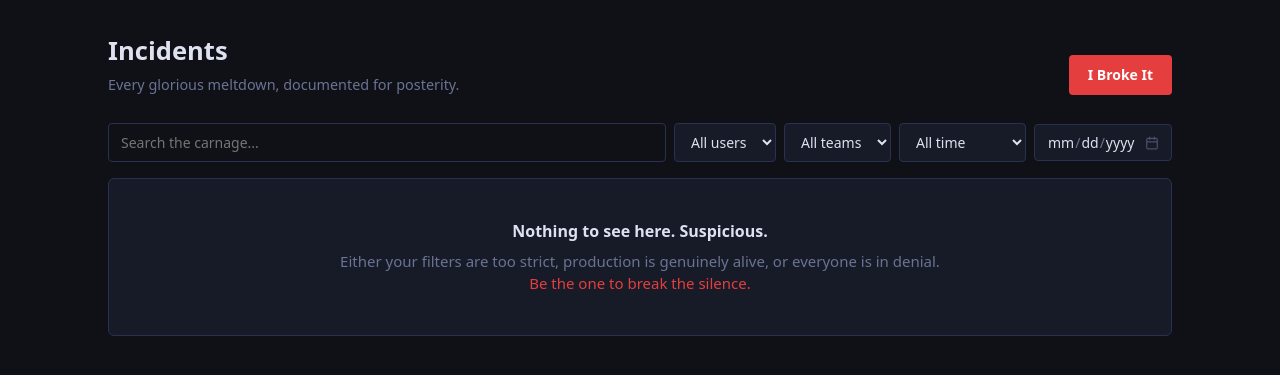
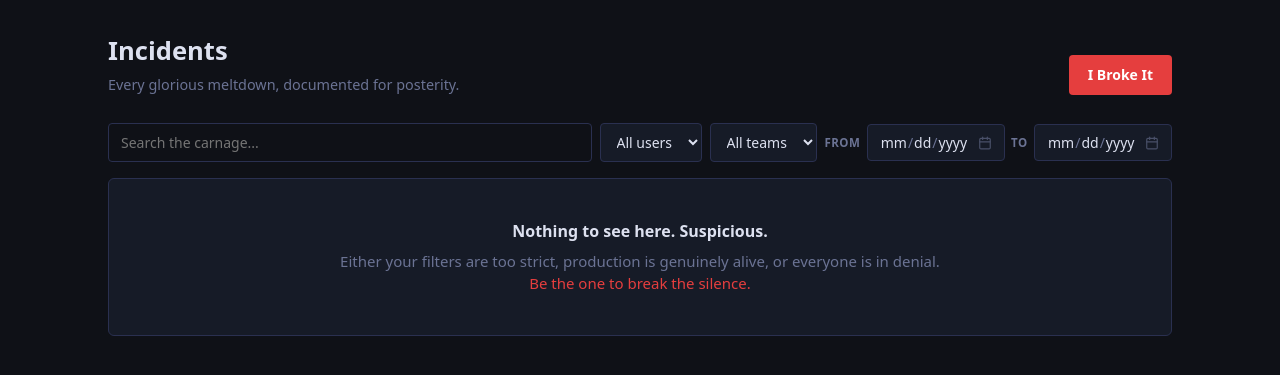
Before and after one commit to guestready/channel-squad-prod-killer, a FastAPI app: page /incidents in a window 1280 px wide. Shown: the part 56-431 px from the top of the page. Run offline with FastAPI, Linux system fonts and the light colour scheme; data that the repository does not hold is empty; some libraries are stand-ins or nearby versions.

Commit message:
feat: replace timeframe select with From/To date inputs
Remove the "All time" period dropdown. Add two date picker
inputs (From / To) grouped side by side in the filter bar.

Co-Authored-By: Claude Sonnet 4.6 <noreply@anthropic.com>

```diff
--- a/app/main.py
+++ b/app/main.py
@@ -1,6 +1,6 @@
 import calendar
 import json
-from datetime import datetime, timedelta
+from datetime import datetime
 
 from fastapi import Depends, FastAPI, Form, HTTPException, Request
 from fastapi.responses import HTMLResponse, RedirectResponse
@@ -41,21 +41,6 @@ def get_funny_title(count: int) -> str:
         return "Living Legend of Broken Prod"
     return "The Nuclear Option"
 
-
-def resolve_timeframe(timeframe: str) -> tuple[str, str]:
-    """Return (date_from, date_to) ISO strings for a named period, or empty strings."""
-    now = datetime.utcnow()
-    if timeframe == "today":
-        return now.strftime("%Y-%m-%d"), ""
-    if timeframe == "week":
-        return (now - timedelta(days=7)).strftime("%Y-%m-%d"), ""
-    if timeframe == "month":
-        return now.replace(day=1).strftime("%Y-%m-%d"), ""
-    if timeframe == "30d":
-        return (now - timedelta(days=30)).strftime("%Y-%m-%d"), ""
-    if timeframe == "year":
-        return now.replace(month=1, day=1).strftime("%Y-%m-%d"), ""
-    return "", ""
 
 
 def get_funny_team_title(count: int) -> str:
@@ -110,15 +95,11 @@ async def incidents_list(
     request: Request,
     q: str = "",
     user_id: int = 0,
-    timeframe: str = "",
-    date_exact: str = "",
+    date_from: str = "",
+    date_to: str = "",
     team: str = "",
     db: Session = Depends(get_db),
 ):
-    if date_exact:
-        date_from, date_to = date_exact, date_exact
-    else:
-        date_from, date_to = resolve_timeframe(timeframe)
     incidents = crud.search_incidents(db, q=q, user_id=user_id, date_from=date_from, date_to=date_to, team=team)
     teams = crud.get_teams(db)
     users = crud.get_users(db)
@@ -131,8 +112,8 @@ async def incidents_list(
             "users": users,
             "q": q,
             "selected_user_id": user_id,
-            "timeframe": timeframe,
-            "date_exact": date_exact,
+            "date_from": date_from,
+            "date_to": date_to,
             "selected_team": team,
         },
     )
@@ -143,15 +124,11 @@ async def incidents_partial(
     request: Request,
     q: str = "",
     user_id: int = 0,
-    timeframe: str = "",
-    date_exact: str = "",
+    date_from: str = "",
+    date_to: str = "",
     team: str = "",
     db: Session = Depends(get_db),
 ):
-    if date_exact:
-        date_from, date_to = date_exact, date_exact
-    else:
-        date_from, date_to = resolve_timeframe(timeframe)
     incidents = crud.search_incidents(db, q=q, user_id=user_id, date_from=date_from, date_to=date_to, team=team)
     return templates.TemplateResponse(
         "partials/incidents_table.html",
--- a/app/templates/incidents/list.html
+++ b/app/templates/incidents/list.html
@@ -39,23 +39,14 @@
     {% endfor %}
   </select>
 
-  <select name="timeframe" class="filter-ctrl">
-    <option value=""      {{ 'selected' if timeframe == ''      else '' }}>All time</option>
-    <option value="today" {{ 'selected' if timeframe == 'today' else '' }}>Today</option>
-    <option value="week"  {{ 'selected' if timeframe == 'week'  else '' }}>Last 7 days</option>
-    <option value="30d"   {{ 'selected' if timeframe == '30d'   else '' }}>Last 30 days</option>
-    <option value="month" {{ 'selected' if timeframe == 'month' else '' }}>This month</option>
-    <option value="year"  {{ 'selected' if timeframe == 'year'  else '' }}>This year</option>
-  </select>
+  <div class="filter-date-group">
+    <span class="filter-date-lbl">From</span>
+    <input type="date" name="date_from" value="{{ date_from }}" class="filter-ctrl filter-ctrl--date">
+    <span class="filter-date-lbl">To</span>
+    <input type="date" name="date_to" value="{{ date_to }}" class="filter-ctrl filter-ctrl--date">
+  </div>
 
-  <input
-    type="date"
-    name="date_exact"
-    value="{{ date_exact }}"
-    title="Exact day"
-    class="filter-ctrl filter-ctrl--date">
-
-  {% if q or selected_user_id or timeframe or date_exact or selected_team %}
+  {% if q or selected_user_id or date_from or date_to or selected_team %}
   <a href="/incidents" class="btn btn-secondary filter-clear">Clear</a>
   {% endif %}
 
--- a/static/style.css
+++ b/static/style.css
@@ -593,6 +593,23 @@ select option { background: var(--surface); }
 
 .filter-clear { flex-shrink: 0; }
 
+.filter-date-group {
+  display: flex;
+  align-items: center;
+  gap: 0.4rem;
+  flex-shrink: 0;
+}
+
+.filter-date-lbl {
+  font-size: 0.72rem;
+  font-weight: 600;
+  color: var(--text-muted);
+  text-transform: uppercase;
+  letter-spacing: 0.04em;
+  white-space: nowrap;
+  user-select: none;
+}
+
 /* ── Leaderboard sections ─────────────────────────────────────────────────── */
 
 .lb-section-label {
```
